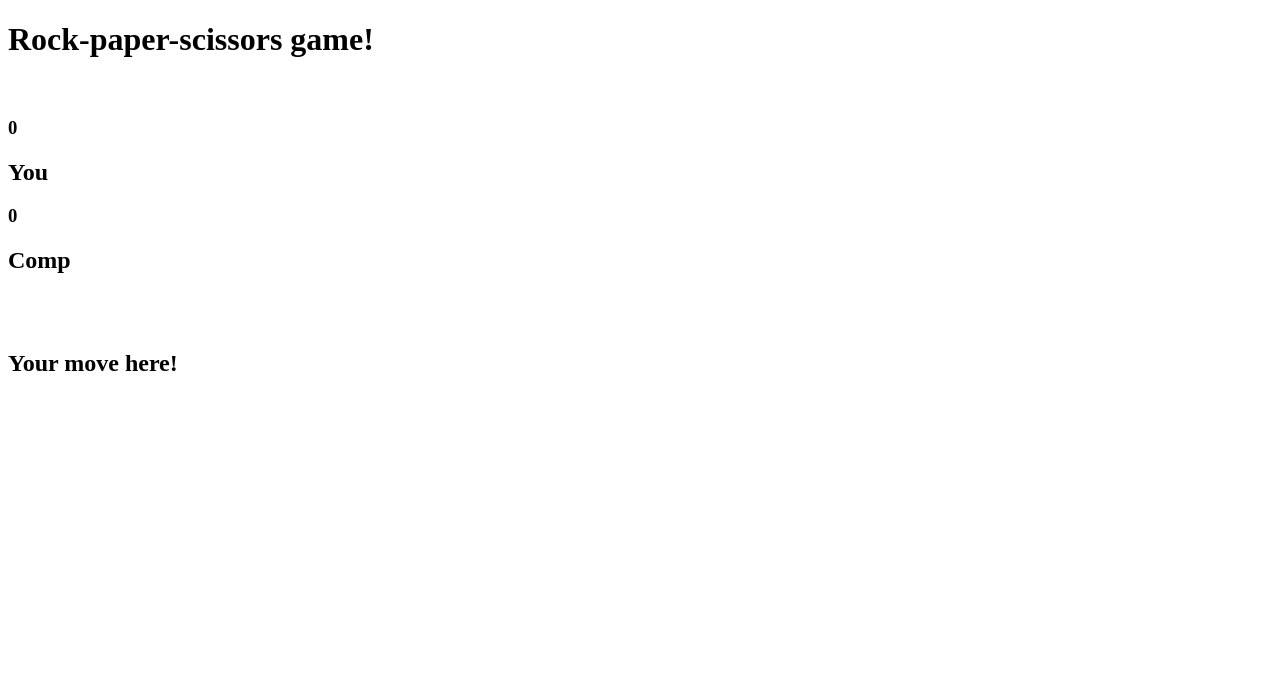
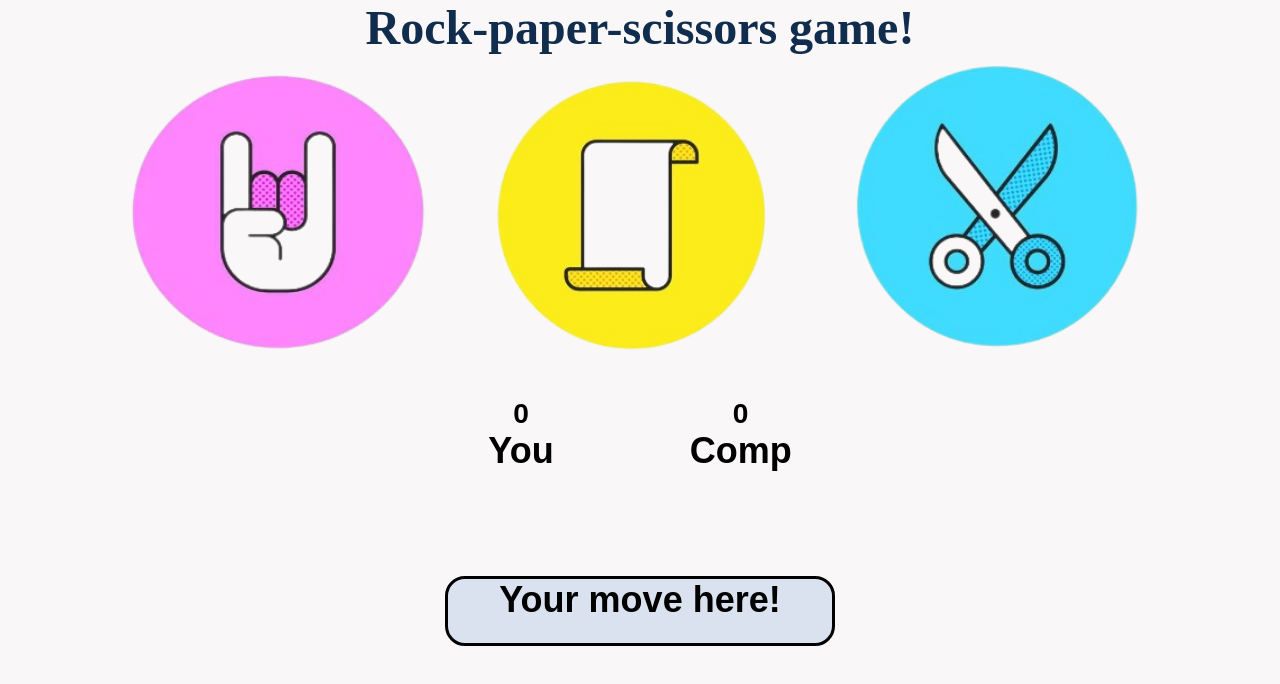
Before and after one commit to RahulSinghkarakoti/rock-paper-sissor, a plain HTML site: page index.html in a window 1280 px wide. Drawn offline with Linux system fonts and the light colour scheme; the site is published under a folder, as on GitHub Pages, so addresses that start at the root find nothing; a web font is replaced by a local one.

Commit message:
modified:   index.html

```diff
--- a/index.html
+++ b/index.html
@@ -4,15 +4,15 @@
     <meta charset="UTF-8">
     <meta name="viewport" content="width=device-width, initial-scale=1.0">
     <title>Rock-paper-scissors</title>
-    <link href="/style.css" rel="stylesheet">
+    <link href="style.css" rel="stylesheet">
 </head>
 <body>
     <h1>Rock-paper-scissors game!</h1>
     <main class="container">
         <div class="choices">
-            <img src="/pic/rock.png" alt=""  id="rock" class="choice">
-            <img src="/pic/paper.png" alt=""  id="paper" class="choice">
-            <img src="/pic/scissor.png" alt=""  id="scissors" class="choice">
+            <img src="pic/rock.png" alt=""  id="rock" class="choice">
+            <img src="pic/paper.png" alt=""  id="paper" class="choice">
+            <img src="pic/scissor.png" alt=""  id="scissors" class="choice">
         </div>
     </main>
 
@@ -35,5 +35,5 @@
     </div>
 
 </body>
-<script  src="/script.js"></script>
+<script  src="script.js"></script>
 </html>
```
